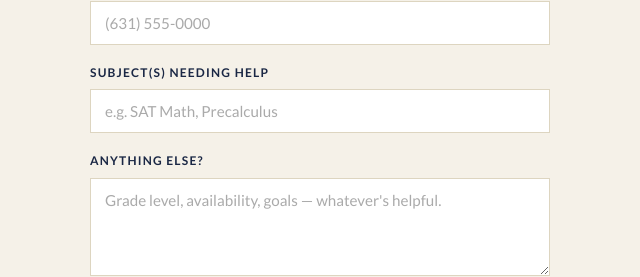
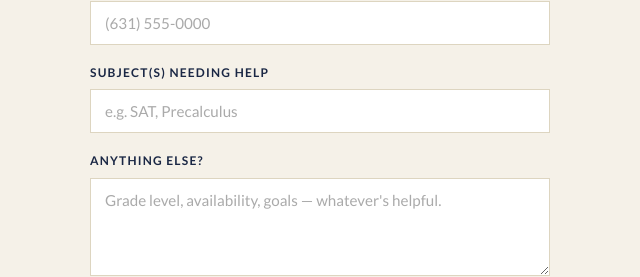
Before and after one commit to tutorjoshny-star/josh-website, a plain HTML site: page contact.html in a window 1280 px wide. Shown: the part 486-763 px from the top of the page, 472-1112 px from the left. Drawn offline with nearby package versions, Linux system fonts and the light colour scheme; a web font is replaced by a local one.

Commit message:
Update contact.html

```diff
--- a/contact.html
+++ b/contact.html
@@ -74,7 +74,7 @@
 
           <div class="field">
             <label for="subject">Subject(s) Needing Help</label>
-            <input type="text" id="subject-help" name="subject_help" placeholder="e.g. SAT Math, Precalculus" />
+            <input type="text" id="subject-help" name="subject_help" placeholder="e.g. SAT, Precalculus" />
           </div>
 
           <div class="field">
```
